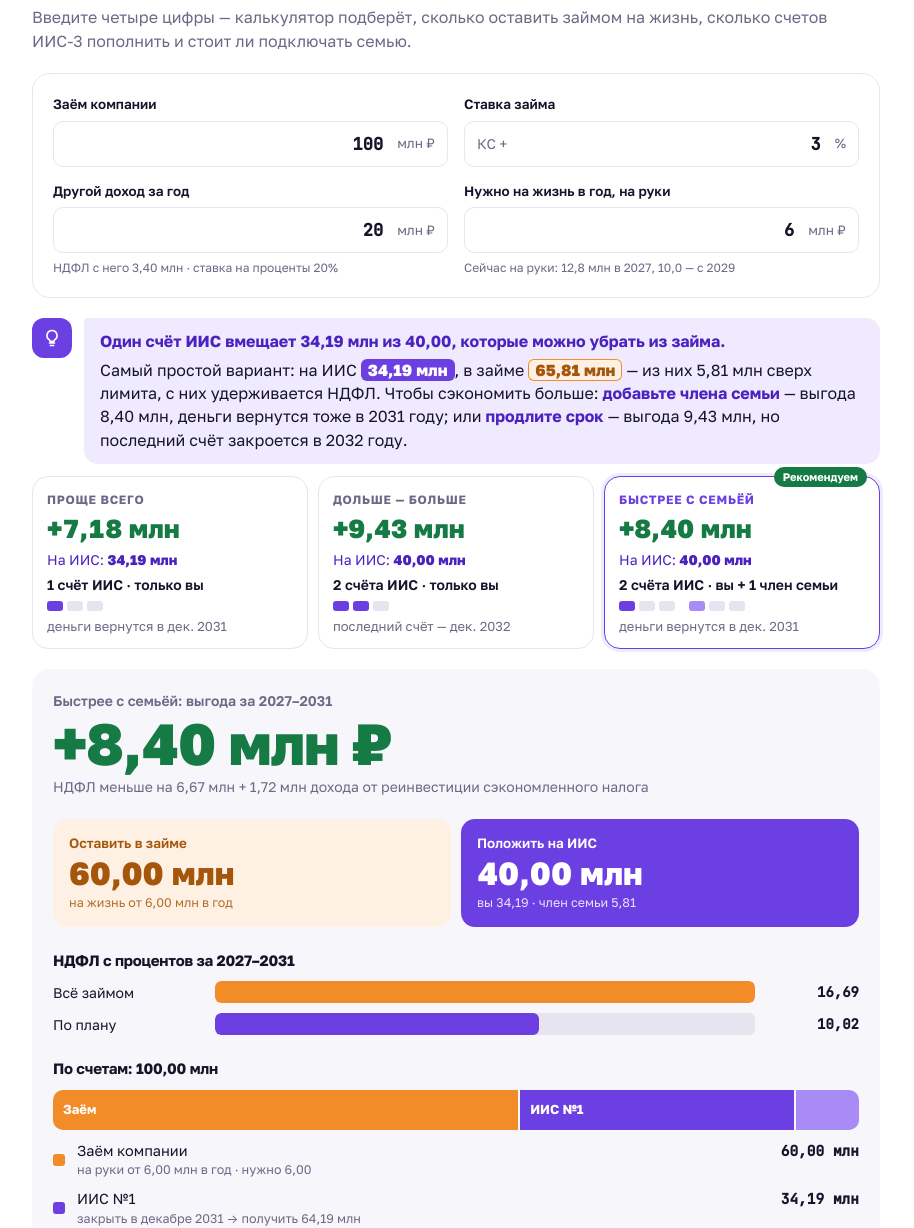
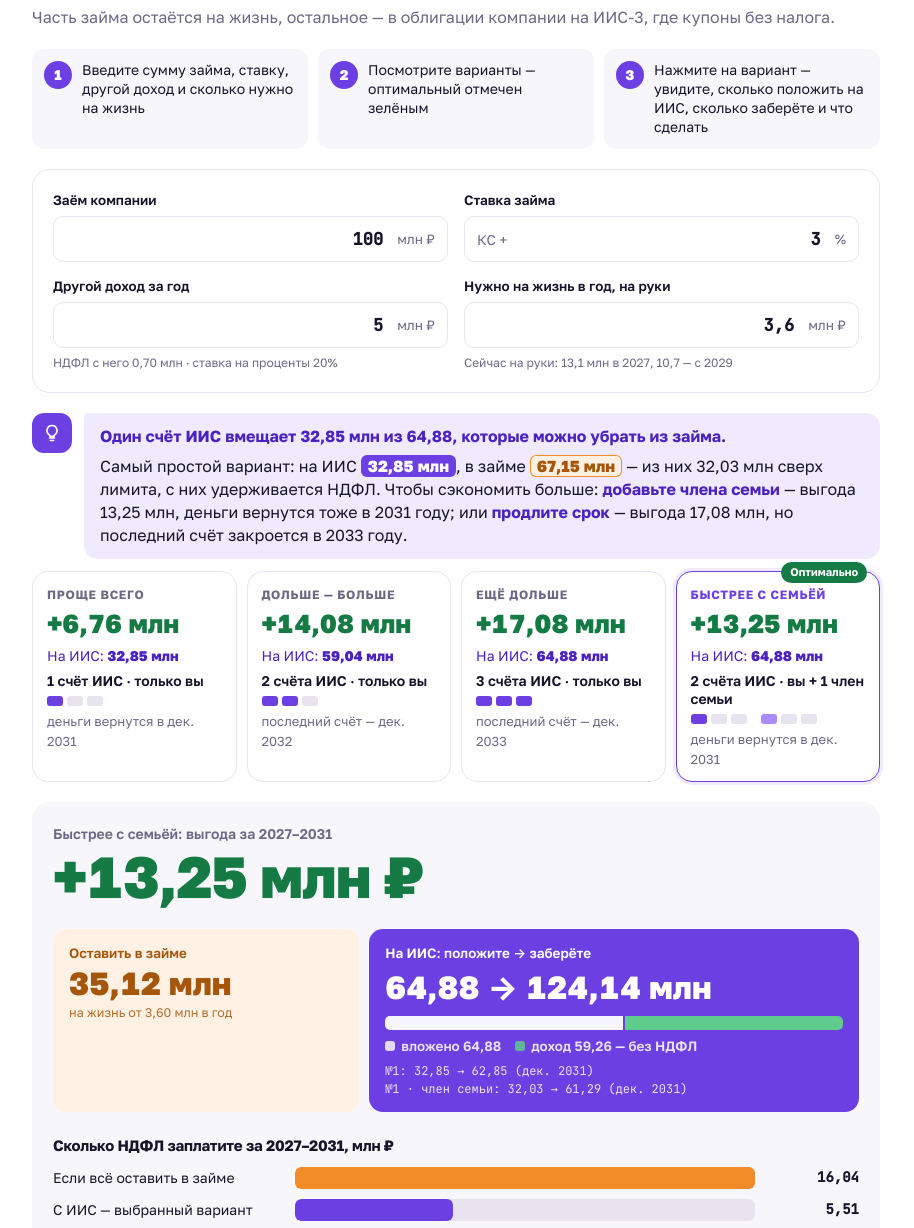
Before and after one commit to maxtitov22/open, a plain HTML site: page index.html in a window 1280 px wide. Shown: the part 97-1325 px from the top of the page, without its empty margins (184-1098 px from the left). Drawn offline with Linux system fonts and the light colour scheme.

Commit message:
Калькулятор: инструкция, плитка «положите → заберёте», новые допущения

```diff
--- a/index.html
+++ b/index.html
@@ -72,7 +72,7 @@ button{font:inherit;color:inherit;cursor:pointer}
 .hero .big{font-size:clamp(40px,7vw,58px);font-weight:800;line-height:1.05;color:var(--green);font-variant-numeric:tabular-nums;letter-spacing:-.02em}
 .hero .sub{font-size:14px;color:var(--muted)}
 .blk{display:flex;flex-direction:column;gap:10px}
-.cmp-row{display:grid;grid-template-columns:150px minmax(0,1fr) 92px;gap:12px;align-items:center;font-size:14px}
+.cmp-row{display:grid;grid-template-columns:230px minmax(0,1fr) 92px;gap:12px;align-items:center;font-size:14px}
 .cmp-row .v{text-align:right;font-family:var(--mono);font-variant-numeric:tabular-nums;font-weight:600}
 .bar{height:22px;border-radius:6px;background:var(--line);overflow:hidden}
 .bar i{display:block;height:100%;border-radius:6px}
@@ -149,16 +149,41 @@ ul.plain{margin:0;padding-left:18px;display:flex;flex-direction:column;gap:4px}
 .amt{font-weight:800;padding:1px 7px;border-radius:6px;white-space:nowrap}
 .amt.v{background:var(--violet);color:var(--on-accent)}
 .amt.o{background:var(--orange-2);color:var(--orange-ink);box-shadow:inset 0 0 0 1px var(--orange)}
-.put2{display:grid;grid-template-columns:1fr 1fr;gap:10px}
+.put2{display:grid;grid-template-columns:1fr 1.6fr;gap:10px}
 .put2 .t{border-radius:14px;padding:14px 16px;display:flex;flex-direction:column;gap:2px;min-width:0}
 .put2 .t span{font-size:13.5px;font-weight:600}
 .put2 .t b{font-size:clamp(24px,4.4vw,32px);font-weight:800;font-variant-numeric:tabular-nums;line-height:1.15}
 .put2 .t small{font-size:12.5px;opacity:.85}
 .put2 .o{background:var(--orange-2);color:var(--orange-ink)}
 .put2 .v{background:var(--violet);color:var(--on-accent)}
-@media (max-width:420px){.put2{grid-template-columns:1fr}}
+@media (max-width:600px){.put2{grid-template-columns:1fr}}
 .opt .put{font-size:14px;color:var(--violet-ink)}
 .opt .put b{font-weight:800}
+.cmp-row.diff{border-top:1px solid var(--line);padding-top:8px;font-weight:700;color:var(--green)}
+@media (max-width:600px){.cmp-row.diff>span:nth-child(2){display:none}}
+/* плитка ИИС: положите → заберёте */
+.put2 .iis{gap:6px}
+.ibar{display:flex;height:14px;border-radius:5px;overflow:hidden;gap:2px;margin-top:4px}
+.ibar i{display:block;min-width:3px}
+.ibar .p,.ileg .p{background:rgba(255,255,255,.95)}
+.ibar .g,.ileg .g{background:#5FCB8D}
+.ileg{display:flex;flex-wrap:wrap;gap:4px 14px}
+.ileg span{display:inline-flex;align-items:center;gap:6px}
+.ileg i{width:10px;height:10px;border-radius:3px;display:inline-block}
+.iacc{font-family:var(--mono);font-size:12px!important;opacity:.9;line-height:1.5}
+.cmp-row.add{font-size:13.5px;color:var(--muted);padding-top:2px}
+.cmp-row.add+.cmp-row.diff,.cmp-row.diff+.cmp-row.add{border-top:0;padding-top:0}
+@media (max-width:600px){.cmp-row.add>span:nth-child(2){display:none}}
+/* инструкция: шаги и чек-лист */
+.steps{list-style:none;margin:0;padding:0;display:grid;grid-template-columns:repeat(3,1fr);gap:10px}
+.steps li{display:grid;grid-template-columns:28px minmax(0,1fr);gap:10px;align-items:start;font-size:14px;line-height:1.35;background:var(--soft);border-radius:12px;padding:12px}
+.steps .sn{width:28px;height:28px;border-radius:50%;background:var(--violet);color:var(--on-accent);display:grid;place-items:center;font-weight:800;font-size:14px}
+@media (max-width:700px){.steps{grid-template-columns:1fr;gap:6px}.steps li{padding:10px 12px}}
+.todo{list-style:none;margin:0;padding:0;display:flex;flex-direction:column;gap:8px;counter-reset:t}
+.todo li{counter-increment:t;display:grid;grid-template-columns:26px minmax(0,1fr);gap:10px;align-items:start;font-size:14.5px;line-height:1.45;background:var(--bg);border:1px solid var(--line);border-radius:12px;padding:10px 12px}
+.todo li::before{content:counter(t);width:26px;height:26px;border-radius:8px;border:2px solid var(--violet);color:var(--violet-ink);display:grid;place-items:center;font-weight:800;font-size:13px}
+.todo b{font-weight:800;white-space:nowrap}
+.todo b.v{color:var(--violet-ink)} .todo b.o{color:var(--orange-ink)} .todo b.g{color:var(--green)}
 </style>
 </head>
 <body>
@@ -166,8 +191,14 @@ ul.plain{margin:0;padding-left:18px;display:flex;flex-direction:column;gap:4px}
   <header style="display:flex;flex-direction:column;gap:8px">
     <span class="tag">Модельный расчёт</span>
     <h1>Сколько НДФЛ сэкономят облигации на ИИС-3</h1>
-    <p class="muted">Введите четыре цифры — калькулятор подберёт, сколько оставить займом на жизнь, сколько счетов ИИС-3 пополнить и стоит ли подключать семью.</p>
+    <p class="muted">Часть займа остаётся на жизнь, остальное — в облигации компании на ИИС-3, где купоны без налога.</p>
   </header>
+
+  <ol class="steps" aria-label="Как пользоваться">
+    <li><span class="sn">1</span><span>Введите сумму займа, ставку, другой доход и сколько нужно на жизнь</span></li>
+    <li><span class="sn">2</span><span>Посмотрите варианты — оптимальный отмечен зелёным</span></li>
+    <li><span class="sn">3</span><span>Нажмите на вариант — увидите, сколько положить на ИИС, сколько заберёте и что сделать</span></li>
+  </ol>
 
   <section class="card" aria-label="Ваши данные">
     <div class="inputs">
@@ -197,7 +228,7 @@ ul.plain{margin:0;padding-left:18px;display:flex;flex-direction:column;gap:4px}
   <details class="box" id="dAssump">
     <summary>Допущения <small id="assumpLine"></small></summary>
     <div class="dbody">
-      <div class="field"><span class="lbl">Ключевая ставка, % — 2027–2028 по прогнозу ЦБ от 23.10.2026, с 2029 года — 9,5%</span><div class="kcgrid" id="kcgrid"></div></div>
+      <div class="field"><span class="lbl">Ключевая ставка в среднем за год, % — допущение: 2027 по прогнозу ЦБ от 23.10.2026, далее 11 → 10 → 9,5%</span><div class="kcgrid" id="kcgrid"></div></div>
       <div class="inputs">
         <div class="field"><span class="lbl">Тип ставки займа</span>
           <div class="seg two" role="radiogroup" aria-label="Тип ставки"><label><input type="radio" name="rateMode" value="kc">КС + надбавка</label><label><input type="radio" name="rateMode" value="fix">Фиксированная</label></div></div>
@@ -329,8 +360,8 @@ const pf = x => { const v = Math.round(x * 1e4) / 100; return v.toLocaleString("
 const short = x => String(+(+x).toFixed(2)).replace(".", ",");
 const parse = s => { const v = parseFloat(String(s).replace(/\s/g, "").replace(",", ".")); return isFinite(v) ? v : NaN; };
 const plural = (n, a, b, c) => { const m = n % 10, h = n % 100; return m === 1 && h !== 11 ? a : m >= 2 && m <= 4 && (h < 12 || h > 14) ? b : c; };
-const KEY = "iis9calc";
-const DEF = { A: 100, rateMode: "kc", spread: 3, fix: 17, per: 1, Y: 20, need: 6, pick: "", kc: [13, 9.5, 9.5, 9.5, 9.5, 9.5, 9.5], reinvOn: true, gap: -1 };
+const KEY = "iis10calc";
+const DEF = { A: 100, rateMode: "kc", spread: 3, fix: 17, per: 1, Y: 5, need: 3.6, pick: "", kc: [13, 11, 10, 9.5, 9.5, 9.5, 9.5], reinvOn: true, gap: -1 };
 const YEARS = [2027, 2028, 2029, 2030, 2031, 2032, 2033];
 const WHO = ["вы", "член семьи 1", "член семьи 2"];
 let st = JSON.parse(JSON.stringify(DEF));
@@ -416,7 +447,7 @@ function update() {
   const rec = one.excess < 0.01 ? "one" : O.out.some(o => o.id === "fam") ? "fam" : "one";
   if (!O.out.some(o => o.id === st.pick)) st.pick = rec;
   $("cards").innerHTML = O.out.map(o => `<button type="button" class="opt" role="radio" aria-checked="${o.id === st.pick}" tabindex="${o.id === st.pick ? 0 : -1}" data-pick="${o.id}">
-      ${o.id === rec ? '<span class="rec">Рекомендуем</span>' : ""}<span class="kind">${o.kind}</span>
+      ${o.id === rec ? '<span class="rec">Оптимально</span>' : ""}<span class="kind">${o.kind}</span>
       <span class="win">+${nf(o.v.win)} млн</span><span class="put">На ИИС: <b>${nf(o.v.iis)} млн</b></span><span class="what">${accTxt(o.v)}</span>${dots(o.v)}
       <span class="when">${o.v.accts.length > 1 && o.v.H > 5 ? "последний счёт — дек. " + o.v.end : "деньги вернутся в дек. " + o.v.end}</span></button>`).join("");
   save();
@@ -425,21 +456,37 @@ function update() {
   // выбранный вариант
   const mx = Math.max(v.taxBase, 1e-9);
   const seg = [`<div class="o" style="flex:${v.loan}">${v.loan / st.A > .14 ? "Заём" : ""}</div>`]
-    .concat(v.accts.map(a => `<div class="${a.j ? "v2" : "v"}" style="flex:${a.X}">${a.X / st.A > .12 ? "ИИС №" + (a.k + 1) : ""}</div>`)).join("");
+    .concat(v.accts.map(a => `<div class="${a.j ? "v2" : "v"}" style="flex:${a.X}">${a.X / st.A > .12 ? "ИИС №" + (a.k + 1) + (a.j ? " · семья" + (v.persons > 2 ? " " + a.j : "") : "") : ""}</div>`)).join("");
   let lg = `<div class="lg"><span class="dot o"></span><span>Заём компании<small>на руки от ${nf(v.minCash)} млн в год · нужно ${nf(st.need)}</small></span><b>${nf(v.loan)} млн</b></div>`;
-  for (const a of v.accts) { const o = v.out.find(x => x.j === a.j && x.k === a.k);
-    lg += `<div class="lg"><span class="dot ${a.j ? "v2" : "v"}"></span><span>ИИС №${a.k + 1}${a.j ? " · " + WHO[a.j] : ""}<small>${a.j ? "подарить, " : ""}закрыть в декабре ${o.year} → получить ${nf(o.out)} млн</small></span><b>${nf(a.X)} млн</b></div>`; }
   const empty = [0, 1, 2].filter(k => !v.accts.some(a => a.j === 0 && a.k === k)).map(k => "№" + (k + 1));
   if (empty.length) lg += `<div class="lg"><span class="dot e"></span><span>ИИС ${empty.join(", ")}${v.persons > 1 ? " — у каждого" : ""}<small>открыть и не пополнять — резерв</small></span><b>0</b></div>`;
+  const outSum = v.out.reduce((s, o) => s + o.out, 0), incSum = outSum - v.iis, taxSum = v.out.reduce((s, o) => s + o.tax, 0);
+  // что сделать — чек-лист из выбранного варианта
+  const fam = [1, 2].map(j => ({ j, s: v.accts.filter(a => a.j === j).reduce((t, a) => t + a.X, 0) })).filter(x => x.s > 0);
+  const famName = j => v.persons > 2 ? WHO[j] : "члену семьи";
+  const closeYears = [...new Set(v.out.map(o => o.year))];
+  const accN = a => v.persons > 1 ? (a.j ? `счёт №${a.k + 1} ${v.persons > 2 ? "члена семьи " + a.j : "члена семьи"}` : `ваш счёт №${a.k + 1}`) : `счёт №${a.k + 1}`;
+  const todoItems = [
+    `До <b>31 декабря 2026</b> откройте у брокера 3 счёта ИИС-3${v.persons > 1 ? " — себе и " + (v.persons > 2 ? "каждому члену семьи" : "члену семьи") : ""}. Пополнять все не нужно`,
+    ...fam.map(f => `Подарите ${famName(f.j)} <b>${nf(f.s)} млн</b> — между близкими родственниками без НДФЛ`),
+    `В займе компании оставьте <b class="o">${nf(v.loan)} млн</b> — ${v.excess > 0.01 ? `из них ${nf(v.loanNeed)} на жизнь, ${nf(v.excess)} не поместились в лимит ИИС` : "с них проценты на жизнь"}`,
+    `На ИИС купите облигации компании на <b class="v">${nf(v.iis)} млн</b>: ${v.accts.map(a => `${accN(a)} — ${nf(a.X)} млн`).join(", ")}. Купоны не выводите — они копятся на счёте`,
+    ...closeYears.map(y => { const os = v.out.filter(o => o.year === y); return `В декабре ${y} закройте ${os.map(accN).join(" и ")} и заберите <b class="g">${nf(os.reduce((s, o) => s + o.out, 0))} млн</b> без НДФЛ`; }),
+  ];
+  const todo = `<div class="blk"><h3>Что сделать</h3><ol class="todo">${todoItems.map(t => `<li><span>${t}</span></li>`).join("")}</ol></div>`;
   $("res").innerHTML = `<div class="hero"><span class="cap">${sel.kind}: ${RI ? "выгода" : "экономия НДФЛ"} за ${period}</span><span class="big">+${nf(v.win)} млн ₽</span>
-      ${RI ? `<span class="sub">НДФЛ меньше на ${nf(v.saved)} млн + ${nf(v.gain - v.saved)} млн дохода от реинвестиции сэкономленного налога</span>` : ""}</div>
+      </div>
     <div class="put2"><div class="t o"><span>Оставить в займе</span><b>${nf(v.loan)} млн</b><small>на жизнь от ${nf(v.minCash)} млн в год</small></div>
-      <div class="t v"><span>Положить на ИИС</span><b>${nf(v.iis)} млн</b><small>${v.persons > 1 ? [0, 1, 2].map(j => { const s = v.accts.filter(a => a.j === j).reduce((t, a) => t + a.X, 0); return s > 0 ? (j ? "член семьи" + (v.persons > 2 ? " " + j : "") : "вы") + " " + nf(s) : ""; }).filter(Boolean).join(" · ") : v.accts.length + " " + plural(v.accts.length, "счёт", "счёта", "счетов")}</small></div></div>
-    <div class="blk"><h3>НДФЛ с процентов за ${period}</h3>
-      <div class="cmp-row"><span>Всё займом</span><div class="bar"><i class="o" style="width:100%"></i></div><span class="v">${nf(v.taxBase)}</span></div>
-      <div class="cmp-row"><span>По плану</span><div class="bar"><i class="v" style="width:${(v.taxNew / mx * 100).toFixed(1)}%"></i></div><span class="v">${nf(v.taxNew)}</span></div></div>
+      <div class="t v iis"><span>На ИИС: положите → заберёте</span><b>${nf(v.iis)} → ${nf(outSum)} млн</b>
+        <div class="ibar" aria-hidden="true"><i class="p" style="flex:${v.iis}"></i><i class="g" style="flex:${Math.max(incSum, 0)}"></i></div>
+        <small class="ileg"><span><i class="p"></i>вложено ${nf(v.iis)}</span><span><i class="g"></i>доход ${nf(incSum)} — ${taxSum > 0.005 ? "после НДФЛ" : "без НДФЛ"}</span></small>
+        <small class="iacc">${v.out.map(o => `№${o.k + 1}${o.j ? " · " + (v.persons > 2 ? WHO[o.j] : "член семьи") : ""}: ${nf(o.X)} → ${nf(o.out)} (дек. ${o.year})`).join("<br>")}</small></div></div>
+    <div class="blk"><h3>Сколько НДФЛ заплатите за ${period}, млн ₽</h3>
+      <div class="cmp-row"><span>Если всё оставить в займе</span><div class="bar"><i class="o" style="width:100%"></i></div><span class="v">${nf(v.taxBase)}</span></div>
+      <div class="cmp-row"><span>С ИИС — выбранный вариант</span><div class="bar"><i class="v" style="width:${(v.taxNew / mx * 100).toFixed(1)}%"></i></div><span class="v">${nf(v.taxNew)}</span></div>
+      <div class="cmp-row diff"><span>Разница — экономия НДФЛ</span><span></span><span class="v">${nf(v.saved)}</span></div>${RI ? `<div class="cmp-row add"><span>+ доход от реинвестиции сэкономленного налога</span><span></span><span class="v">${nf(v.gain - v.saved)}</span></div><div class="cmp-row diff"><span>= выгода</span><span></span><span class="v">${nf(v.gain)}</span></div>` : ""}</div>
     <div class="blk"><h3>По счетам: ${nf(st.A)} млн</h3><div class="split" role="img" aria-label="Заём ${nf(v.loan)} млн, на ИИС ${nf(v.iis)} млн">${seg}</div><div class="legend">${lg}</div></div>
-    <p class="note">Все счета ИИС-3 нужно открыть до 31.12.2026: у открытых позже минимальный срок 6 лет и больше.${v.persons > 1 ? " Члену семьи деньги передаются дарением — между близкими родственниками без НДФЛ; у каждого свой лимит 30 млн." : ""}</p>`;
+    ${todo}`;
 
   // подробно
   let yr = "";
```
